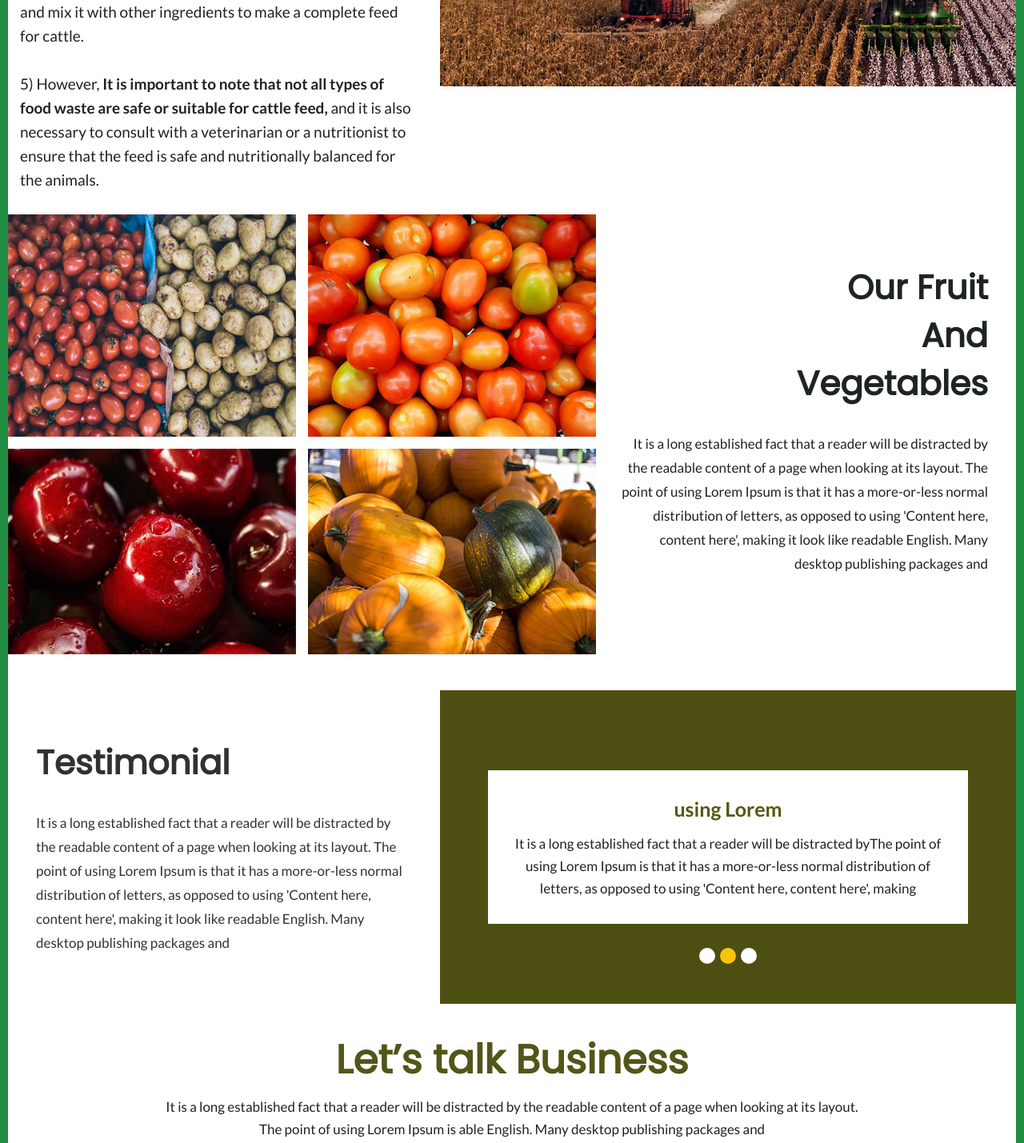
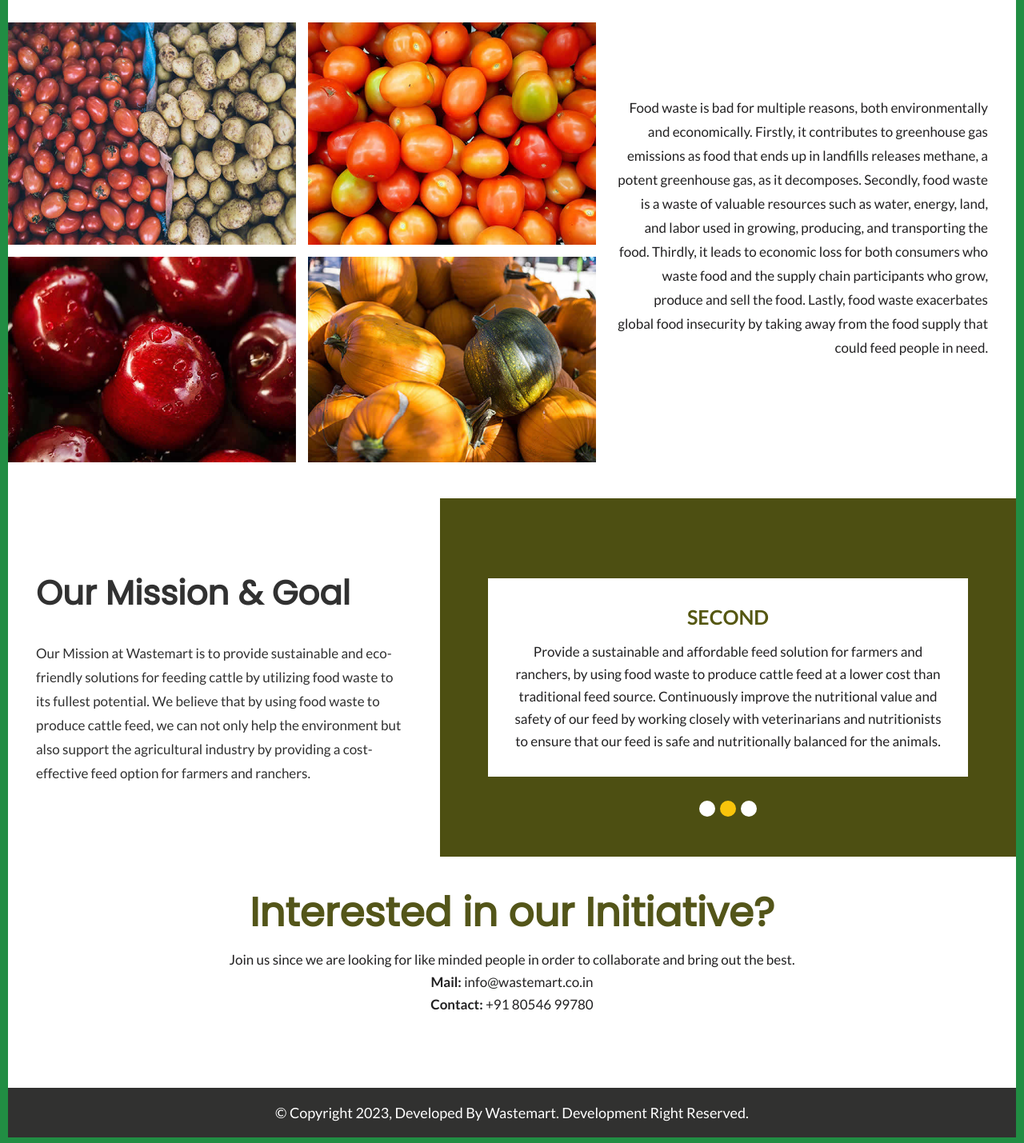
Before and after one commit to cyberbuddy-manas/client-12-wastemart, a plain HTML site: page index.html in a window 1280 px wide. Shown: the part 2020-3449 px from the top of the page at 80% size. Drawn offline with nearby package versions, Linux system fonts and the light colour scheme.

Commit message:
adding changes

```diff
--- a/index.html
+++ b/index.html
@@ -1,7 +1,6 @@
-
-
 <!DOCTYPE html>
 <html lang="en">
+
 <head>
    <!-- basic -->
    <meta charset="utf-8">
@@ -26,12 +25,14 @@
    <link rel="stylesheet" href="css/jquery.mCustomScrollbar.min.css">
    <!-- Tweaks for older IEs-->
    <link rel="stylesheet" href="https://netdna.bootstrapcdn.com/font-awesome/4.0.3/css/font-awesome.css">
-      <link rel="stylesheet" href="https://cdnjs.cloudflare.com/ajax/libs/fancybox/2.1.5/jquery.fancybox.min.css" media="screen">
+   <link rel="stylesheet" href="https://cdnjs.cloudflare.com/ajax/libs/fancybox/2.1.5/jquery.fancybox.min.css"
+      media="screen">
    <!--[if lt IE 9]>
       <script src="https://oss.maxcdn.com/html5shiv/3.7.3/html5shiv.min.js"></script>
       <script src="https://oss.maxcdn.com/respond/1.4.2/respond.min.js"></script><![endif]-->
 </head>
 <!-- body -->
+
 <body class="main-layout">
    <!-- loader  -->
    <div class="loader_bg">
@@ -44,17 +45,18 @@
          <div class="row d_flex ">
             <div class="col-xl-4 col-lg-4 col-md-12">
                <div class="banner_main_text">
-                     <img class="logo" src="images/logo.jpeg" alt="#"/>
+                  <img class="logo" src="images/logo.jpeg" alt="#" />
                   <div class="titlepage">
                      <h2>"Nourishing Cattle, Supporting Sustainability"</h2>
-                        <p>We are working on technology to digitalize the supply chain  of usable foog waste from industry and use it produce cattle feed.</p>
+                     <p>We are working on technology to digitalize the supply chain of usable foog waste from industry
+                        and use it produce cattle feed.</p>
                      <a class="read_more" href="#about">About Us</a>
                   </div>
                </div>
             </div>
             <div class="col-xl-8 col-lg-8 col-md-12 padding_right">
                <div class="banner_main_img">
-                     <figure><img src="images/our_img1.png" alt="#"/>
+                  <figure><img src="images/our_img1.png" alt="#" />
                      <!-- <h3>FARMING COMPANY</h3> -->
                   </figure>
 
@@ -66,21 +68,29 @@
    <!-- end banner -->
    <!-- about -->
    <section id="about">
-      <div id="about"  class="about">
+      <div id="about" class="about">
          <div class="container-fluid">
             <div class="row d_flex">
                <div class="col-xl-7 col-lg-7 col-md-12 padding_lert">
                   <div class="about_img">
-                     <figure><img src="images/about_img.png" alt="#"/></figure>
+                     <figure><img src="images/about_img.png" alt="#" /></figure>
                   </div>
                </div>
                <div class="col-xl-5 col-lg-5 col-md-12">
                   <div class="about_text">
                      <div class="titlepage">
                         <h2>About Us</h2>
-                        <p>Welcome to our website, where we are dedicated to providing sustainable and eco-friendly solutions for feeding cattle. At our company, we believe in utilizing food waste to its fullest potential, and that's why we have developed a unique process for producing high-quality cattle feed using waste food. Our process involves collecting food waste from grocery stores, restaurants, and other food-related businesses and then processing it into a nutritious and balanced feed mixture for cattle.<br>
-                        Our mission is to reduce food waste, lower greenhouse gas emissions, and provide a sustainable and affordable feed solution for farmers and ranchers. We believe that by using food waste in this way, we can not only help the environment but also support the agricultural industry by providing a cost-effective feed option for farmers and ranchers.
-                        We are committed to producing only the highest quality feed products, and we work closely with veterinarians and nutritionists to ensure that our feed is safe and nutritionally balanced for the animals.</p>
+                        <p>Welcome to our website, where we are dedicated to providing sustainable and eco-friendly
+                           solutions for feeding cattle. At our company, we believe in utilizing food waste to its
+                           fullest potential, and that's why we have developed a unique process for producing
+                           high-quality cattle feed using waste food. Our process involves collecting food waste from
+                           grocery stores, restaurants, and other food-related businesses and then processing it into a
+                           nutritious and balanced feed mixture for cattle.<br>
+                           Our mission is to reduce food waste, lower greenhouse gas emissions, and provide a
+                           sustainable and affordable feed solution for farmers and ranchers. We believe that by using
+                           food waste in this way, we can not only help the environment but also support the
+                           agricultural industry by providing a cost-effective feed option for farmers and ranchers.
+                        </p>
                         <!-- <a class="read_more" href="#">Read More</a> -->
                      </div>
                   </div>
@@ -91,29 +101,33 @@
    </section>
    <!-- end about -->
    <!-- our -->
-      <div id="our"  class="our">
+   <div id="our" class="our">
       <div class="container-fluid">
          <div class="row d_flex">
             <div class="col-xl-5 col-lg-5 col-md-12 order_2">
                <div class="our_text">
                   <div class="titlepage">
                      <h2>How we produce Cattle feed with Waste food?</h2>
-                        <p>1) One way is to collect food waste from grocery stores, restaurants, and other food-related businesses, and then process it into a feed mixture for cattle.<br><br>
+                     <p>1) One way is to collect food waste from grocery stores, restaurants, and other food-related
+                        businesses, and then process it into a feed mixture for cattle.<br><br>
 
-                        2) Another way is to use food by-products, such as spent grain from breweries or distilleries, and mix it with other ingredients to make a complete feed for cattle.<br><br>
+                        2) Another way is to use food by-products, such as spent grain from breweries or distilleries,
+                        and mix it with other ingredients to make a complete feed for cattle.<br><br>
 
-                        3) You can also use food waste from your own kitchen, such as vegetable scraps and fruit peels, and add them to a compost pile. Once the compost is ready, it can be used to feed cattle.<br><br>
+                        3) You can also use food waste from your own kitchen, such as vegetable scraps and fruit peels,
+                        and add them to a compost pile. Once the compost is ready, it can be used to feed
+                        cattle.<br><br>
 
-                        4)Another way is to use food waste such as food processing, and mix it with other ingredients to make a complete feed for cattle.<br><br>
-
-                        5) However, <b>It is important to note that not all types of food waste are safe or suitable for cattle feed,</b> and it is also necessary to consult with a veterinarian or a nutritionist to ensure that the feed is safe and nutritionally balanced for the animals.</p>
+                        4)Another way is to use food waste such as food processing, and mix it with other ingredients to
+                        make a complete feed for cattle.<br><br>
+                     </p>
                      <!-- <a class="read_more" href="#">Read More</a> -->
                   </div>
                </div>
             </div>
             <div class="col-xl-7 col-lg-7 col-md-12 padding_right order_1">
                <div class="our_img">
-                     <figure><img src="images/our_img.jpg" alt="#"/></figure>
+                  <figure><img src="images/our_img.jpg" alt="#" /></figure>
                </div>
             </div>
          </div>
@@ -121,29 +135,29 @@
    </div>
    <!-- end our -->
    <!-- our_fruit -->
-      <div id="our_fruit"  class="our_fruit">
+   <div id="our_fruit" class="our_fruit">
       <div class="container-fluid">
          <div class="row d_flex">
             <div class="col-xl-7 col-lg-7 col-md-12 padding_lert">
                <div class="row">
                   <div class="col-md-6 padd_lrri">
                      <div class="our_fruit_img">
-                           <figure><img src="images/fruit_img1.jpg" alt="#"/></figure>
+                        <figure><img src="images/fruit_img1.jpg" alt="#" /></figure>
                      </div>
                   </div>
                   <div class="col-md-6 padd_lrri">
                      <div class="our_fruit_img">
-                           <figure><img src="images/fruit_img2.jpg" alt="#"/></figure>
+                        <figure><img src="images/fruit_img2.jpg" alt="#" /></figure>
                      </div>
                   </div>
                   <div class="col-md-6 padd_lrri">
                      <div class="our_fruit_img">
-                           <figure><img src="images/fruit_img3.jpg" alt="#"/></figure>
+                        <figure><img src="images/fruit_img3.jpg" alt="#" /></figure>
                      </div>
                   </div>
                   <div class="col-md-6 padd_lrri">
                      <div class="our_fruit_img">
-                           <figure><img src="images/fruit_img4.jpg" alt="#"/></figure>
+                        <figure><img src="images/fruit_img4.jpg" alt="#" /></figure>
                      </div>
                   </div>
                </div>
@@ -151,8 +165,13 @@
             <div class="col-xl-5 col-lg-5 col-md-12">
                <div class="our_fruit_text">
                   <div class="titlepage">
-                        <h2>Our Fruit<br> And <br> Vegetables</h2>
-                        <p>It is a long established fact that a reader will be distracted by the readable content of a page when looking at its layout. The point of using Lorem Ipsum is that it has a more-or-less normal distribution of letters, as opposed to using 'Content here, content here', making it look like readable English. Many desktop publishing packages and </p>
+                     <p>Food waste is bad for multiple reasons, both environmentally and economically. Firstly, it
+                        contributes to greenhouse gas emissions as food that ends up in landfills releases methane, a
+                        potent greenhouse gas, as it decomposes. Secondly, food waste is a waste of valuable resources
+                        such as water, energy, land, and labor used in growing, producing, and transporting the food.
+                        Thirdly, it leads to economic loss for both consumers who waste food and the supply chain
+                        participants who grow, produce and sell the food. Lastly, food waste exacerbates global food
+                        insecurity by taking away from the food supply that could feed people in need.</p>
                      <!-- <a class="read_more" href="#">Read More</a> -->
                   </div>
                </div>
@@ -168,9 +187,12 @@
             <div class="col-xl-5 col-lg-5 col-md-12 order_2">
                <div class="testimonial_box">
                   <div class="titlepage">
-                        <h2>Testimonial</h2>
+                     <h2>Our Mission & Goal</h2>
                   </div>
-                     <p>It is a long established fact that a reader will be distracted by the readable content of a page when looking at its layout. The point of using Lorem Ipsum is that it has a more-or-less normal distribution of letters, as opposed to using 'Content here, content here', making it look like readable English. Many desktop publishing packages and </p>
+                  <p>Our Mission at Wastemart is to provide sustainable and eco-friendly solutions for feeding cattle by
+                     utilizing food waste to its fullest potential. We believe that by using food waste to produce
+                     cattle feed, we can not only help the environment but also support the agricultural industry by
+                     providing a cost-effective feed option for farmers and ranchers.</p>
                </div>
             </div>
             <div class="col-xl-7 col-lg-7 col-md-12 padding_right order_1">
@@ -187,9 +209,11 @@
                               <div class="row">
                                  <div class="col-md-12 ">
                                     <div class="test_box">
-                                          <h4>using Lorem</h4>
-                                          <p>It is a long established fact that a reader will be distracted byThe point of using Lorem Ipsum is that it has a more-or-less normal distribution of letters, as opposed to
-                                             using 'Content here, content here', making
+                                       <h4>FIRST</h4>
+                                       <p>Reduce food waste by repurposing it into a nutritious and balanced feed
+                                          mixture for cattle. Lower greenhouse gas emissions by reducing the amount of
+                                          food waste that ends up in landfills. Continuously innovate and improve our
+                                          production process to minimize waste and maximize the use of food waste.
                                        </p>
                                     </div>
                                  </div>
@@ -203,10 +227,12 @@
                               <div class="row">
                                  <div class="col-md-12 ">
                                     <div class="test_box">
-                                          <h4>using Lorem</h4>
-                                          <p>It is a long established fact that a reader will be distracted byThe point of using Lorem Ipsum is that it has a more-or-less normal distribution of letters, as opposed to
-                                             using 'Content here, content here', making
-                                          </p>
+                                       <h4>SECOND</h4>
+                                       <p>Provide a sustainable and affordable feed solution for farmers and ranchers,
+                                          by using food waste to produce cattle feed at a lower cost than traditional
+                                          feed source. Continuously improve the nutritional value and safety of our feed
+                                          by working closely with veterinarians and nutritionists to ensure that our
+                                          feed is safe and nutritionally balanced for the animals.</p>
                                     </div>
                                  </div>
                               </div>
@@ -219,10 +245,11 @@
                               <div class="row">
                                  <div class="col-md-12 ">
                                     <div class="test_box">
-                                          <h4>using Lorem</h4>
-                                          <p>It is a long established fact that a reader will be distracted byThe point of using Lorem Ipsum is that it has a more-or-less normal distribution of letters, as opposed to
-                                             using 'Content here, content here', making
-                                          </p>
+                                       <h4>Third</h4>
+                                       <p>Increase the awareness of our sustainable feed production method and educate
+                                          the public on the importance of reducing food waste. Expand our production
+                                          capacity and reach more farmers and ranchers to provide them with sustainable
+                                          feed options.</p>
                                     </div>
                                  </div>
                               </div>
@@ -251,9 +278,11 @@
             <div class="row">
                <div class="col-md-12">
                   <div class="cont">
-                        <h3>Let’s talk Business</h3>
-                        <p>It is a long established fact that a reader will be distracted by the readable content of a page when looking at its layout. <br>
-                           The point of using Lorem Ipsum is able English. Many desktop publishing packages and
+                     <h3>Interested in our Initiative?</h3>
+                     <p>Join us since we are looking for like minded people in order to collaborate and bring out the
+                        best.<br>
+                        <b>Mail:</b> info@wastemart.co.in<br>
+                        <b>Contact:</b> +91 80546 99780
                      </p>
                   </div>
                </div>
@@ -282,4 +311,5 @@
    <script src="js/custom.js"></script>
    <script src="https:cdnjs.cloudflare.com/ajax/libs/fancybox/2.1.5/jquery.fancybox.min.js"></script>
 </body>
+
 </html>
```
Lines whose indentation alone changed are shown as unchanged.
